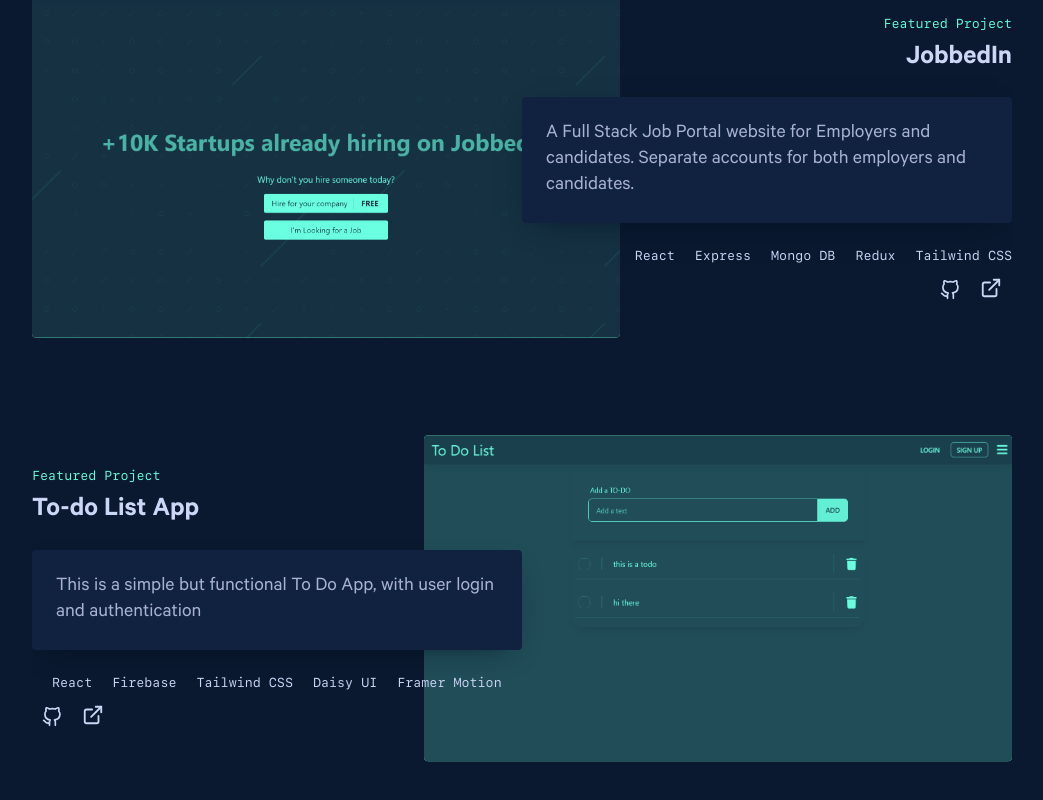
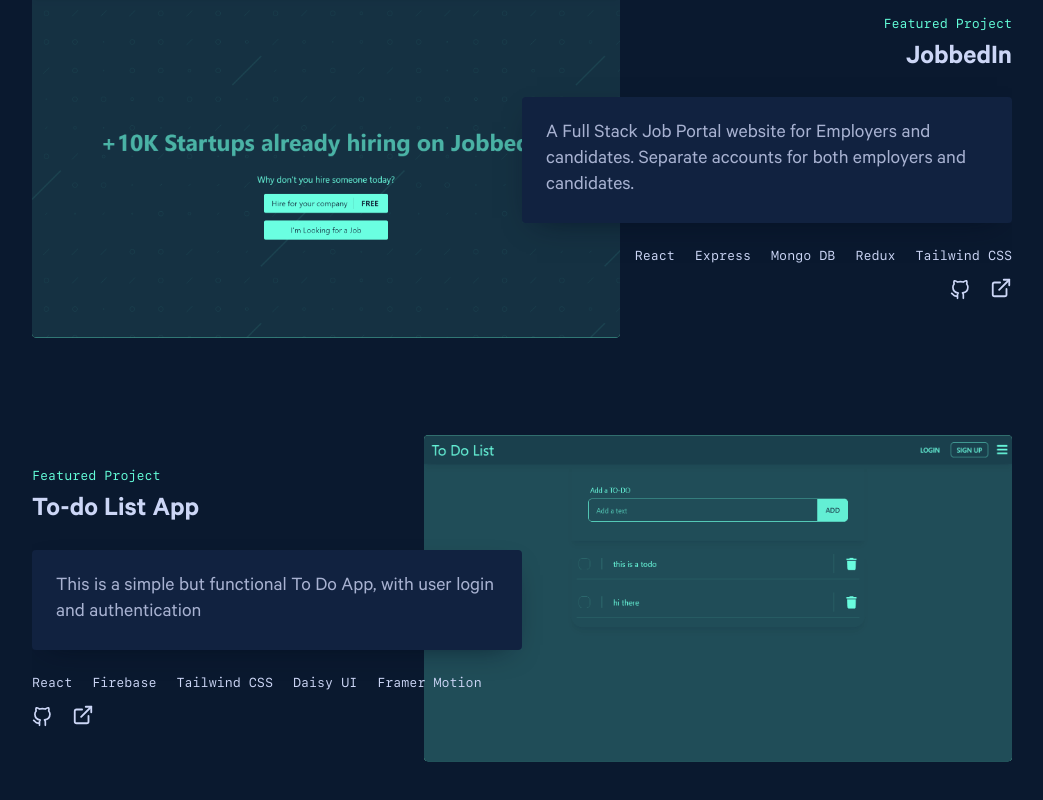
Before and after one commit to SciSaif/portfolio, a React (Create React App) app: page / in a window 1280 px wide. Shown: the part 2679-3479 px from the top of the page, without its empty margins (118-1161 px from the left). Built offline with nearby package versions, Linux system fonts and the light colour scheme.

Commit message:
minor style adjustments  in projects component

```diff
--- a/src/sections/Projects.jsx
+++ b/src/sections/Projects.jsx
@@ -56,13 +56,13 @@
 										index % 2 !== 0 ? "sm:justify-start" : "sm:justify-end"
 									} my-[10px] sm:my-0 rounded text-theme-lightest-slate z-11`}>
 									{project.technologies.map((technology, i) => (
-										<div key={i} className=" mr-[20px] sm:mr-0 sm:ml-[20px] mb-[5px] text-[13px] font-sfMonoRegular">
+										<div key={i} className={`${index % 2 !== 0 ? "sm:mr-[20px]" : "sm:ml-[20px]"} mr-[20px] sm:mr-0  mb-[5px] text-[13px] font-sfMonoRegular`}>
 											{technology}
 										</div>
 									))}
 								</div>
 							</div>
-							<div className="flex flex-row items-center translate-x-[-10px] sm:translate-x-0">
+							<div className={`flex flex-row items-center translate-x-[-10px]  ${index % 2 !== 0 ? "sm:translate-x-[-10px]" : "sm:translate-x-[10px]"}`}>
 								<a href={project.github} target="_blank" rel="noreferrer" className="w-[40px] h-[40px] cursor-pointer p-[10px]">
 									<svg
 										xmlns="http://www.w3.org/2000/svg"
```
